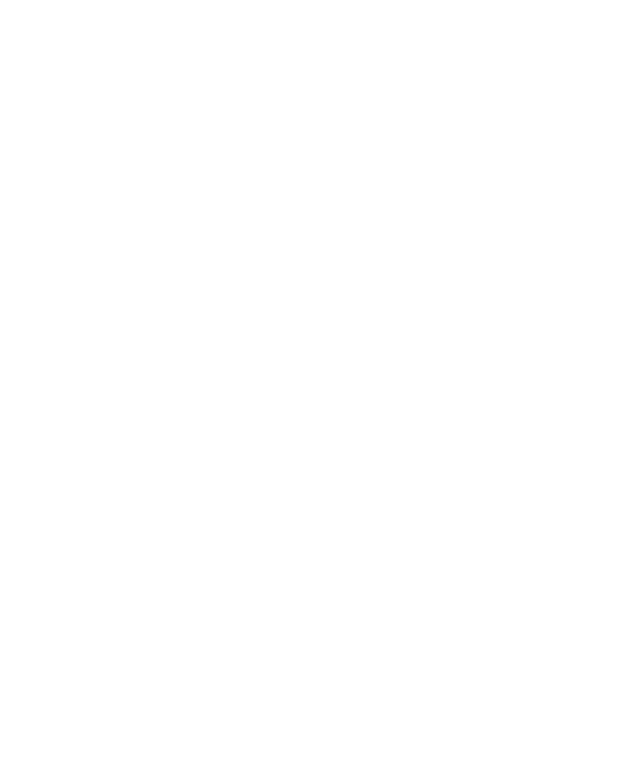
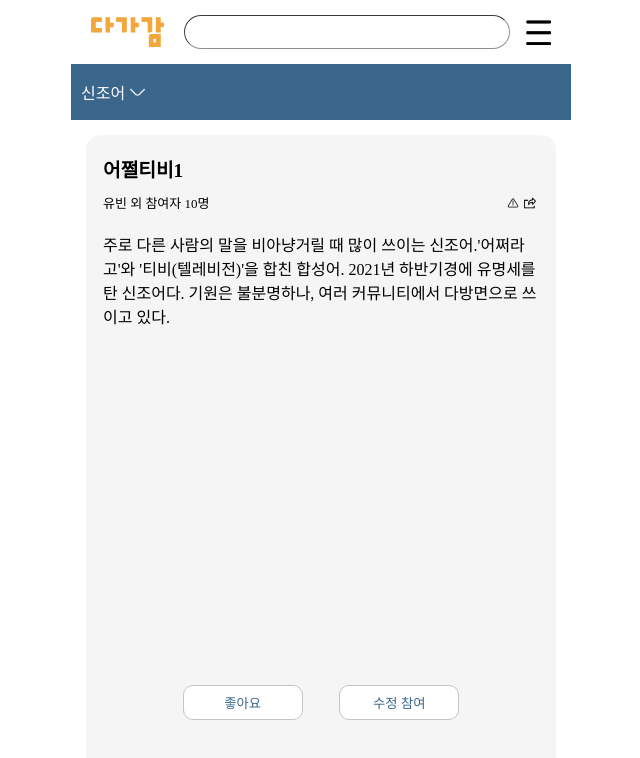
Before and after one commit to DajeongDagam/FrontEnd, a React (Create React App) app: page /dictionary/1 in a window 1280 px wide. Before the commit this address had no page. Shown: the top 758 px of the page, without its empty margins (319-959 px from the left). Built offline with nearby package versions, Linux system fonts and the light colour scheme; a web font is replaced by a local one.

Commit message:
Feat: URL 서브 라우팅 수정

```diff
--- a/src/App.js
+++ b/src/App.js
@@ -14,6 +14,7 @@ function App() {
       <Route path="/login" element={<LoginPage />} />
       <Route path="/dictionary/edit" element={<DictionaryPage />} />
       <Route path="/dictionary/search" element={<DictionaryPage />} />
+      <Route path="/dictionary/:id" element={<DictionaryPage />} />
     </Routes>
   );
 }
--- a/src/components/Dictionary.js
+++ b/src/components/Dictionary.js
@@ -1,17 +1,17 @@
 import React from "react";
 import DictionaryItem from "./DictionaryItem";
-import { useSearchParams } from "react-router-dom";
+import { useParams } from "react-router-dom";
 import DictionaryItemDetail from "./DictionaryItemDetail";
 
 const Dictionary = ({ dict }) => {
-  const [searchParams] = useSearchParams();
-  const query = searchParams.get("keyword");
+  const { id } = useParams();
 
-  return query === null ? (
+  return id === undefined ? (
     <div>
       {dict.map((word) => (
         <DictionaryItem
           key={word.id}
+          id={word.id}
           title={word.title}
           description={word.description}
           date={word.date}
@@ -21,7 +21,7 @@ const Dictionary = ({ dict }) => {
       ))}
     </div>
   ) : (
-    <DictionaryItemDetail dict={dict} keyword={query} />
+    <DictionaryItemDetail dict={dict} id={id} />
   );
 };
 
--- a/src/components/DictionaryItem.js
+++ b/src/components/DictionaryItem.js
@@ -1,20 +1,12 @@
 import React from "react";
 import "../css/dict-item.scss";
 import likeIcon from "../images/like-icon.png";
-import { useNavigate } from "react-router-dom";
+import { Link } from "react-router-dom";
 
-const DictionaryItem = ({ title, description, author, date, like }) => {
-  const navigate = useNavigate();
-
-  const showDetails = () => {
-    navigate({
-      pathname: "/dictionary",
-      search: `?keyword=${title}`,
-    });
-  };
-
+const DictionaryItem = ({ id, title, description, author, date, like }) => {
   return (
-    <div className="dict-item-container" onClick={showDetails}>
+    <Link to={`/dictionary/${id}`} key={id}>
+      <div className="dict-item-container">
         <span className="word-title">{title}</span>
         <p className="word-desc">{description}</p>
         <div className="info">
@@ -26,6 +18,7 @@ const DictionaryItem = ({ title, description, author, date, like }) => {
           </div>
         </div>
       </div>
+    </Link>
   );
 };
 
--- a/src/components/DictionaryItemDetail.js
+++ b/src/components/DictionaryItemDetail.js
@@ -4,8 +4,8 @@ import shareIcon from "../images/share-icon.png";
 import "../css/dict-item-detail.scss";
 import { useNavigate } from "react-router-dom";
 
-const DictionaryItemDetail = ({ dict, keyword }) => {
-  const word = dict.filter((word) => word.title === keyword);
+const DictionaryItemDetail = ({ dict, id }) => {
+  const word = dict.filter((word) => word.id === parseInt(id));
   const navigate = useNavigate();
 
   const onClickLikeBtn = () => {
--- a/src/css/dict-item.scss
+++ b/src/css/dict-item.scss
@@ -1,3 +1,13 @@
+a:link {
+    text-decoration: none;
+    color: black;
+}
+
+a:visited,
+a:active {
+    color: black;
+}
+
 .dict-item-container {
     box-sizing: border-box;
     background-color: #F5F5F5;
--- a/src/pages/DictionaryPage.js
+++ b/src/pages/DictionaryPage.js
@@ -91,7 +91,7 @@ const DictionaryPage = () => {
   const search = (keyword) => {
     navigate({
       pathname: "/dictionary/search",
-      search: `?word=${keyword}`,
+      search: `?keyword=${keyword}`,
     });
 
     // 검색 API 사용해서 결과 얻어오기
```
Lines whose indentation alone changed are shown as unchanged.
